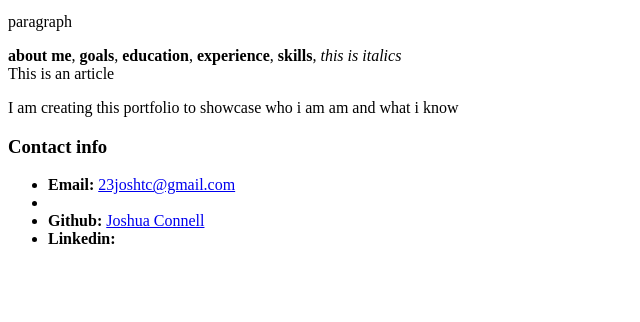
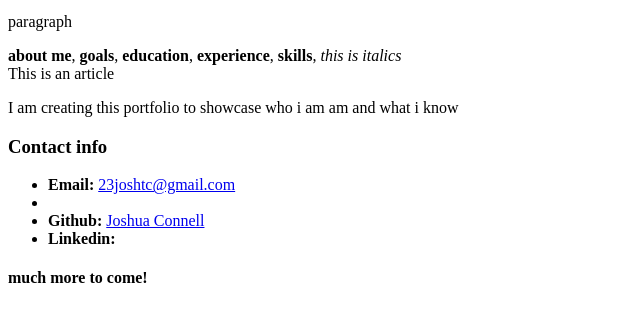
Before and after one commit to CIJoshTC/Joshua-Connell-Portfolio, a plain HTML site: page index.html in a window 1280 px wide. Shown: the part 174-496 px from the top of the page, without its empty margins (0-640 px from the left). Drawn offline with Linux system fonts and the light colour scheme.

```diff
--- a/index.html
+++ b/index.html
@@ -42,6 +42,7 @@
             <li id="github"><b>Github: </b><a href="https://github.com">Joshua Connell</a></li>
             <li id="linkedin"><b>Linkedin: </b><a alt="linkedin-link"></a></li>
         </ul>
+        <h4>much more to come!</h4>
 
     </footer>
 
```
